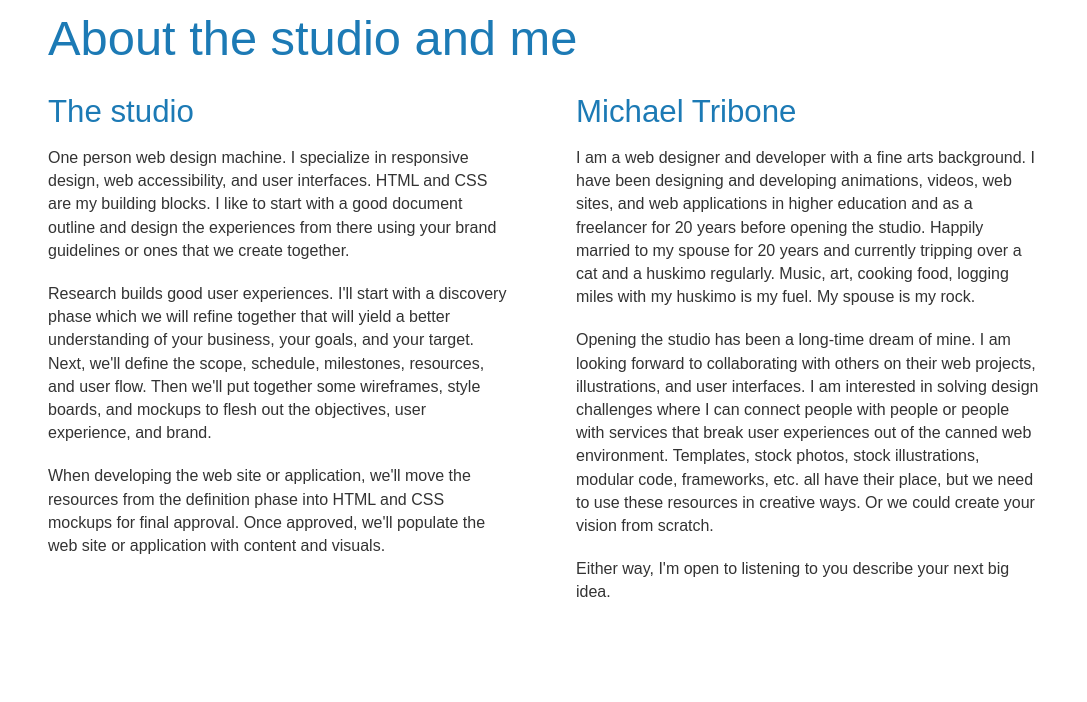
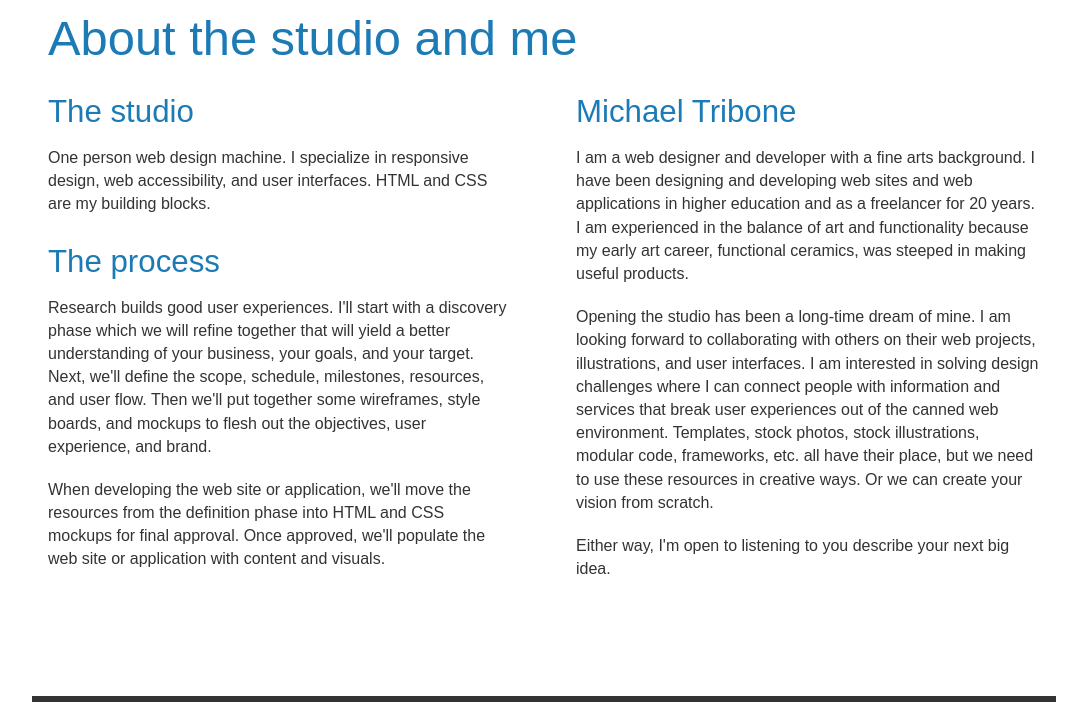
Before and after one commit to mtribone/mtribone-design, a plain HTML site: page about.html in a window 1280 px wide. Shown: the part 98-800 px from the top of the page, without its empty margins (96-1183 px from the left). Drawn offline with Linux system fonts and the light colour scheme; a web font is replaced by a local one.

Commit message:
Updates the about the studio and about me sections to reflect more of the studio than my personal life.

```diff
--- a/about.html
+++ b/about.html
@@ -35,17 +35,18 @@
       <div class="about-words">
         <div class="about-studio">
           <h2>The studio</h2>
-          <p>One person web design machine. I specialize in responsive design, web accessibility, and user interfaces. HTML and CSS are my building blocks. I like to start with a good document outline and design the experiences from there using your brand guidelines or ones that we create together.</p>
+          <p>One person web design machine. I specialize in responsive design, web accessibility, and user interfaces. HTML and CSS are my building blocks.</p>
 
+          <h2>The process</h2>
           <p><a id="about-studio"></a>Research builds good user experiences. I'll start with a discovery phase which we will refine together that will yield a better understanding of your business, your goals, and your target. Next, we'll define the scope, schedule, milestones, resources, and user flow. Then we'll put together some wireframes, style boards, and mockups to flesh out the objectives, user experience, and brand.</p>
 
           <p>When developing the web site or application, we'll move the resources from the definition phase into HTML and CSS mockups for final approval. Once approved, we'll populate the web site or application with content and visuals.</p>
         </div>
         <div class="about-michael">
           <h2>Michael Tribone</h2>
-          <p><a id="about-me"></a>I am a web designer and developer with a fine arts background. I have been designing and developing animations, videos, web sites, and web applications in higher education and as a freelancer for 20 years before opening the studio. Happily married to my spouse for 20 years and currently tripping over a cat and a huskimo regularly. Music, art, cooking food, logging miles with my huskimo is my fuel. My spouse is my rock.</p>
+          <p><a id="about-me"></a>I am a web designer and developer with a fine arts background. I have been designing and developing web sites and web applications in higher education and as a freelancer for 20 years. I am experienced in the balance of art and functionality because my early art career, functional ceramics, was steeped in making useful products.</p>
 
-          <p>Opening the studio has been a long-time dream of mine. I am looking forward to collaborating with others on their web projects, illustrations, and user interfaces. I am interested in solving design challenges where I can connect people with people or people with services that break user experiences out of the canned web environment. Templates, stock photos, stock illustrations, modular code, frameworks, etc. all have their place, but we need to use these resources in creative ways. Or we could create your vision from scratch.</p>
+          <p>Opening the studio has been a long-time dream of mine. I am looking forward to collaborating with others on their web projects, illustrations, and user interfaces. I am interested in solving design challenges where I can connect people with information and services that break user experiences out of the canned web environment. Templates, stock photos, stock illustrations, modular code, frameworks, etc. all have their place, but we need to use these resources in creative ways. Or we can create your vision from scratch.</p>
 
           <p>Either way, I'm open to listening to you describe your next big idea.</p>
         </div>
```
Also changed, not shown: index.html (+2 -2 lines).
